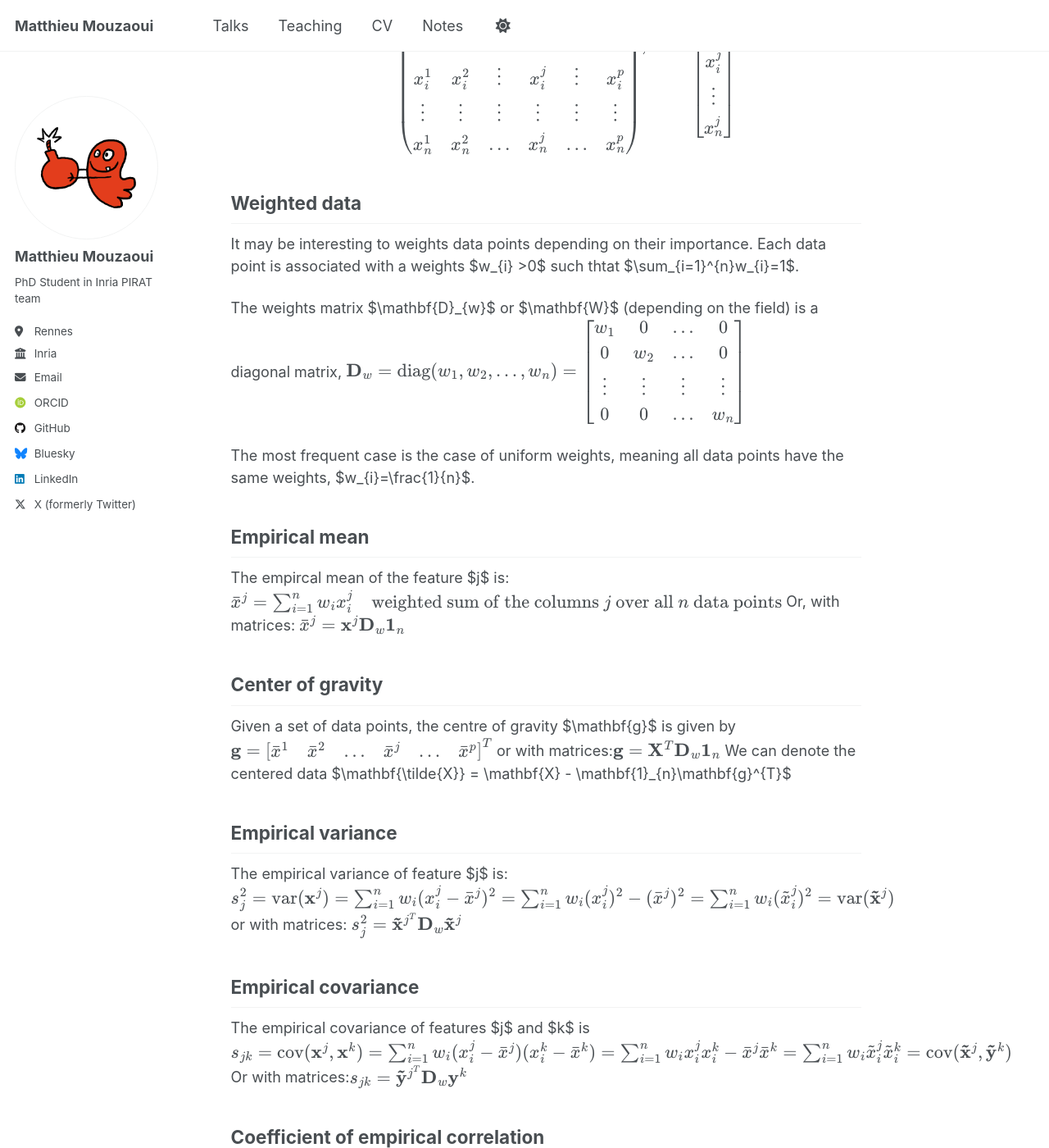
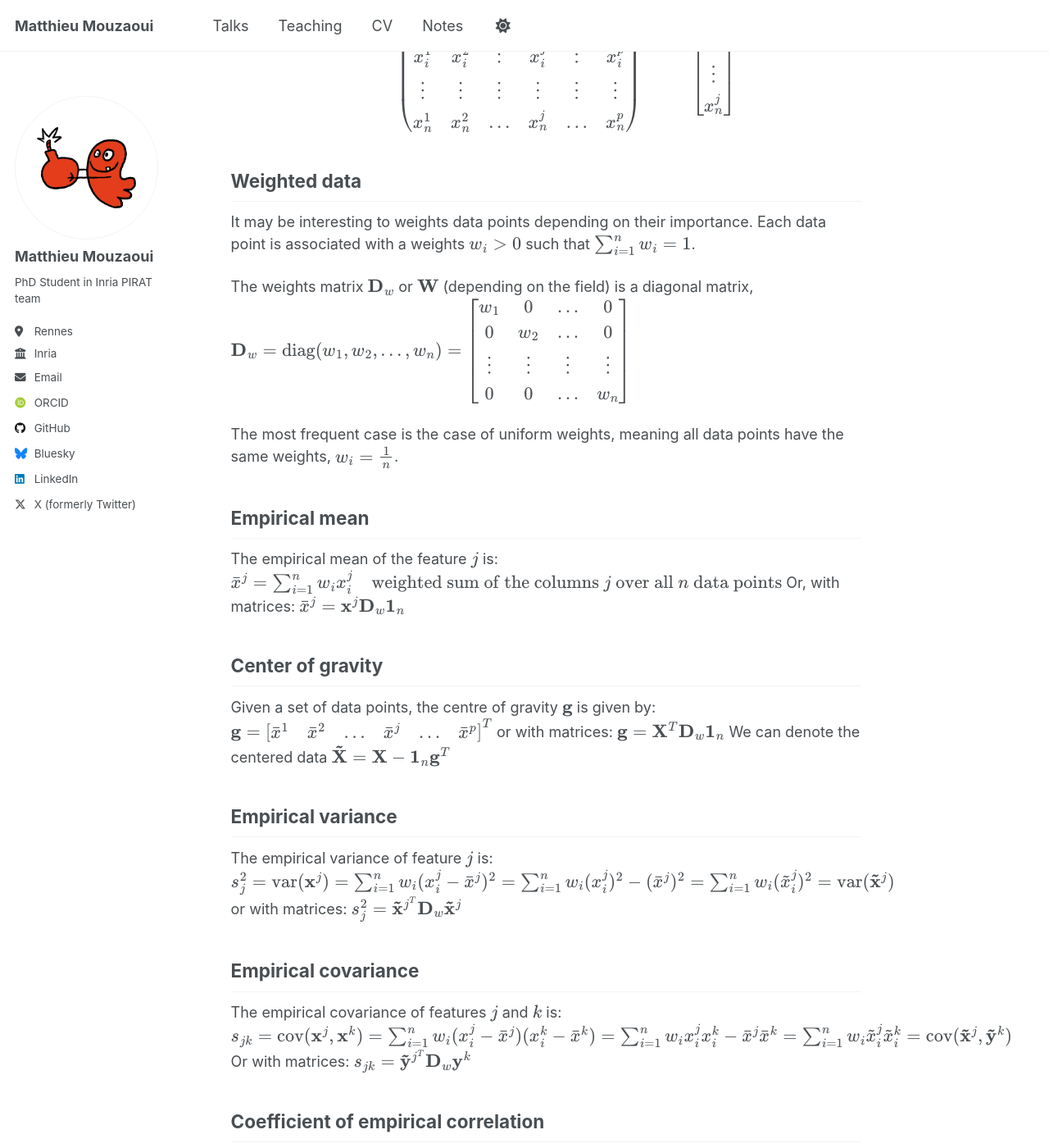
Before and after one commit to MouzaouiMatthieu/MouzaouiMatthieu.github.io, a Jekyll site: the page built from notes/ml-basis/notations/ML_notations.md, in a window 1280 px wide and 1400 px high, scrolled down 1182 px. Shown: the whole window at 82% size. Built offline with Jekyll 4.4.1, drawn with Linux system fonts in a browser that asks for light colours; some web fonts are replaced; a script that is not in the unit is left out; some of the changed text lies outside the part shown.

Commit message:
fix: notations.md

```diff
--- a/notes/ml-basis/notations/ML_notations.md
+++ b/notes/ml-basis/notations/ML_notations.md
@@ -22,7 +22,7 @@ $$X = \begin{bmatrix}
     x_{n1} & x_{n2} & \dots & x_{np}
 \end{bmatrix}$$
 
-Each data point $i$ can be represented by a vector $\mathbf{x}_{i}\in \mathbb{R}^{p}$ such that
+Each data point \\(i\\) can be represented by a vector \\(\mathbf{x}_{i}\in \mathbb{R}^{p}\\) such that
 
 $$
 \mathbf{X} = \begin{pmatrix}
@@ -46,7 +46,7 @@ $$
 
 ## Variable / features
 
-Each variable $j$ can also be represented as a vector $\mathbf{x}^{j} \in \mathbb{R}^{n}$ containing the values taken by the data points,
+Each variable \\(j\\) can also be represented as a vector \\(\mathbf{x}^{j} \in \mathbb{R}^{n}\\) containing the values taken by the data points,
 $$
 \mathbf{x}^{(j)} = \begin{bmatrix} x_{1j} \\ x_{2j} \\ \vdots \\ x_{nj} \end{bmatrix} \in \mathbb{R}^{n}
 $$
@@ -80,9 +80,9 @@ $$
 
 ## Weighted data
 
-It may be interesting to weights data points depending on their importance. Each data point is associated with a weights $w_{i} >0$ such thtat $\sum_{i=1}^{n}w_{i}=1$.
+It may be interesting to weights data points depending on their importance. Each data point is associated with a weights \\(w_{i} >0\\) such that \\(\sum_{i=1}^{n}w_{i}=1\\).
 
-The weights matrix $\mathbf{D}_{w}$ or $\mathbf{W}$ (depending on the field) is a diagonal matrix,
+The weights matrix \\(\mathbf{D}_{w}\\) or \\(\mathbf{W}\\) (depending on the field) is a diagonal matrix,
 $$
 \mathbf{D}_{w}= \text{diag}(w_{1}, w_{2},\dots, w_{n})= \begin{bmatrix}
 w_{1} & 0 & \dots & 0 \\
@@ -92,11 +92,12 @@ w_{1} & 0 & \dots & 0 \\
 \end{bmatrix}
 $$
 
-The most frequent case is the case of uniform weights, meaning all data points have the same weights, $w_{i}=\frac{1}{n}$.
+The most frequent case is the case of uniform weights, meaning all data points have the same weights, \\(w_{i}=\frac{1}{n}\\).
 
 ## Empirical mean
 
-The empircal mean of the feature $j$ is:$$
+The empirical mean of the feature \\(j\\) is:
+$$
 \bar{x}^{j}= \sum_{i=1}^{n}w_{i}x_{i}^{j} \quad \text{weighted sum of the columns $j$ over all $n$ data points}
 $$
 Or, with matrices:
@@ -106,16 +107,20 @@ $$
 
 ## Center of gravity
 
-Given a set of data points, the centre of gravity $\mathbf{g}$ is given by$$
+Given a set of data points, the centre of gravity \\(\mathbf{g}\\) is given by:
+$$
 \mathbf{g} = \begin{bmatrix}\bar{x}^{1} & \bar{x}^2 & \dots & \bar{x}^{j} & \dots & \bar{x}^{p} \end{bmatrix}^T
 $$
-or with matrices:$$
+or with matrices:
+$$
 \mathbf{g} = \mathbf{X}^{T}\mathbf{D}_{w}\mathbf{1}_{n}
 $$
-We can denote the centered data $\mathbf{\tilde{X}} = \mathbf{X} - \mathbf{1}_{n}\mathbf{g}^{T}$
+We can denote the centered data \\(\mathbf{\tilde{X}} = \mathbf{X} - \mathbf{1}_{n}\mathbf{g}^{T}\\)
+
 ## Empirical variance
 
-The empirical variance of feature $j$ is:$$
+The empirical variance of feature \\(j\\) is:
+$$
 s_{j}^{2}=\text{var}(\mathbf{x}^{j}) = \sum_{i=1}^{n}w_{i}(x_{i}^{j}-\bar{x}^{j})^{2}=\sum_{i=1}^{n}w_{i}(x_{i}^{j})^{2}-(\bar{x}^{j})^{2} = \sum_{i=1}^{n}w_{i}(\tilde{x}_{i}^{j})^{2}=\text{var}(\mathbf{\tilde{x}}^{j})
 $$
 or with matrices:
@@ -177,6 +185,7 @@ $$\mathbf{Z} = \mathbf{\tilde{X}}\mathbf{D}_{1/s}$$
 
 ## Metric space of data points
 
-To characterise the structure, we focus on the proximity between data points in $\mathbb{R}^{p}$ using $$
+To characterise the structure, we focus on the proximity between data points in \\(\mathbb{R}^{p}\\) using
+$$
 d_{M}^{2}(\mathbf{x}_{i}, \mathbf{x}_{l}) = \lVert \mathbf{x}_{i}- \mathbf{x}_{l}\lVert_{M}^{2}=(\mathbf{x}_{i}- \mathbf{x}_{l})^{T}\mathbf{M} (\mathbf{x}_{i}- \mathbf{x}_{l})
 $$
```
Also changed, not shown: other parts of notes/ml-basis/notations/ML_notations.md (+9 -6 lines).
